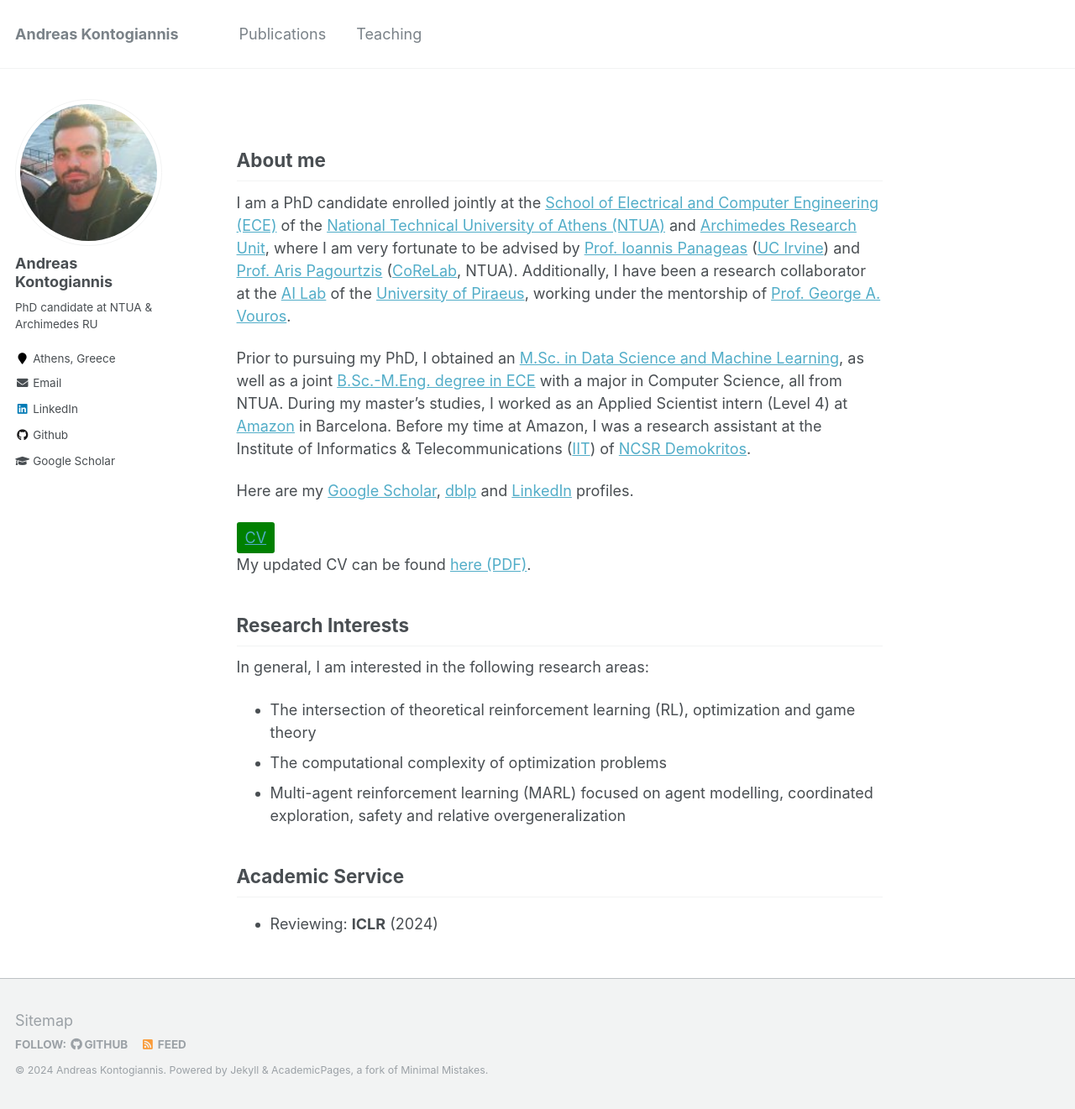
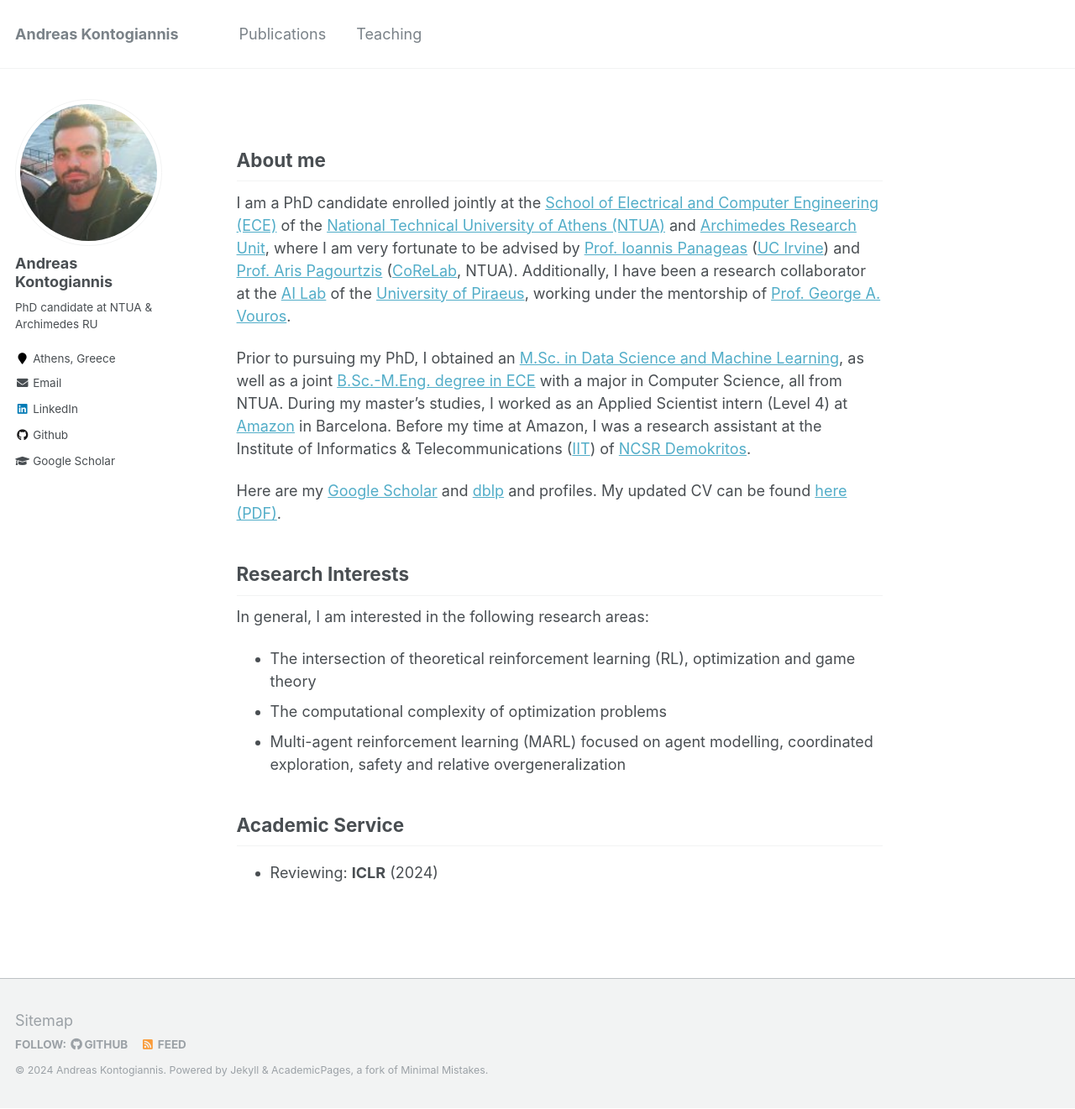
Before and after one commit to ddaedalus/ddaedalus.github.io, a Jekyll site: the page built from _pages/about.md, in a window 1280 px wide and 1321 px high. Shown: the whole window at 84% size. Built offline with Jekyll 4.4.1, drawn with Linux system fonts in a browser that asks for light colours.

Commit message:
Update about.md

```diff
--- a/_pages/about.md
+++ b/_pages/about.md
@@ -12,14 +12,7 @@ I am a PhD candidate enrolled jointly at the [School of Electrical and Computer
 
 Prior to pursuing my PhD, I obtained an [M.Sc. in Data Science and Machine Learning](https://dsml.ece.ntua.gr/en), as well as a joint [B.Sc.-M.Eng. degree in ECE](https://www.ece.ntua.gr/en/undergraduate/info) with a major in Computer Science, all from NTUA. During my master's studies, I worked as an Applied Scientist intern (Level 4) at [Amazon](https://www.amazon.science/) in Barcelona. Before my time at Amazon, I was a research assistant at the Institute of Informatics & Telecommunications ([IIT](https://www.iit.demokritos.gr/el/about-the-institute/)) of [NCSR Demokritos](https://www.demokritos.gr/).
 
-Here are my [Google Scholar](https://scholar.google.nl/citations?hl=en&user=nBFso2IAAAAJ), [dblp](https://dblp.org/pid/309/6039.html) and [LinkedIn](https://www.linkedin.com/in/andreas-kontogiannis-2405a3176/) profiles.
-
-<div style="background-color: green; color: white; display: inline-block; padding: 5px 10px; border-radius: 3px;">
-    <a href="https://drive.google.com/file/d/1ptZrWxJjxShFi62Lxhz86tlT9FTtOX3X/view?usp=sharing">CV</a>
-</div>
-
-
-My updated CV can be found <a href="https://drive.google.com/file/d/1ptZrWxJjxShFi62Lxhz86tlT9FTtOX3X/view?usp=sharing">here (PDF)</a>.
+Here are my [Google Scholar](https://scholar.google.nl/citations?hl=en&user=nBFso2IAAAAJ) and [dblp](https://dblp.org/pid/309/6039.html) and profiles. My updated CV can be found <a href="https://drive.google.com/file/d/1ptZrWxJjxShFi62Lxhz86tlT9FTtOX3X/view?usp=sharing">here (PDF)</a>.
 
 ## Research Interests
 
```
